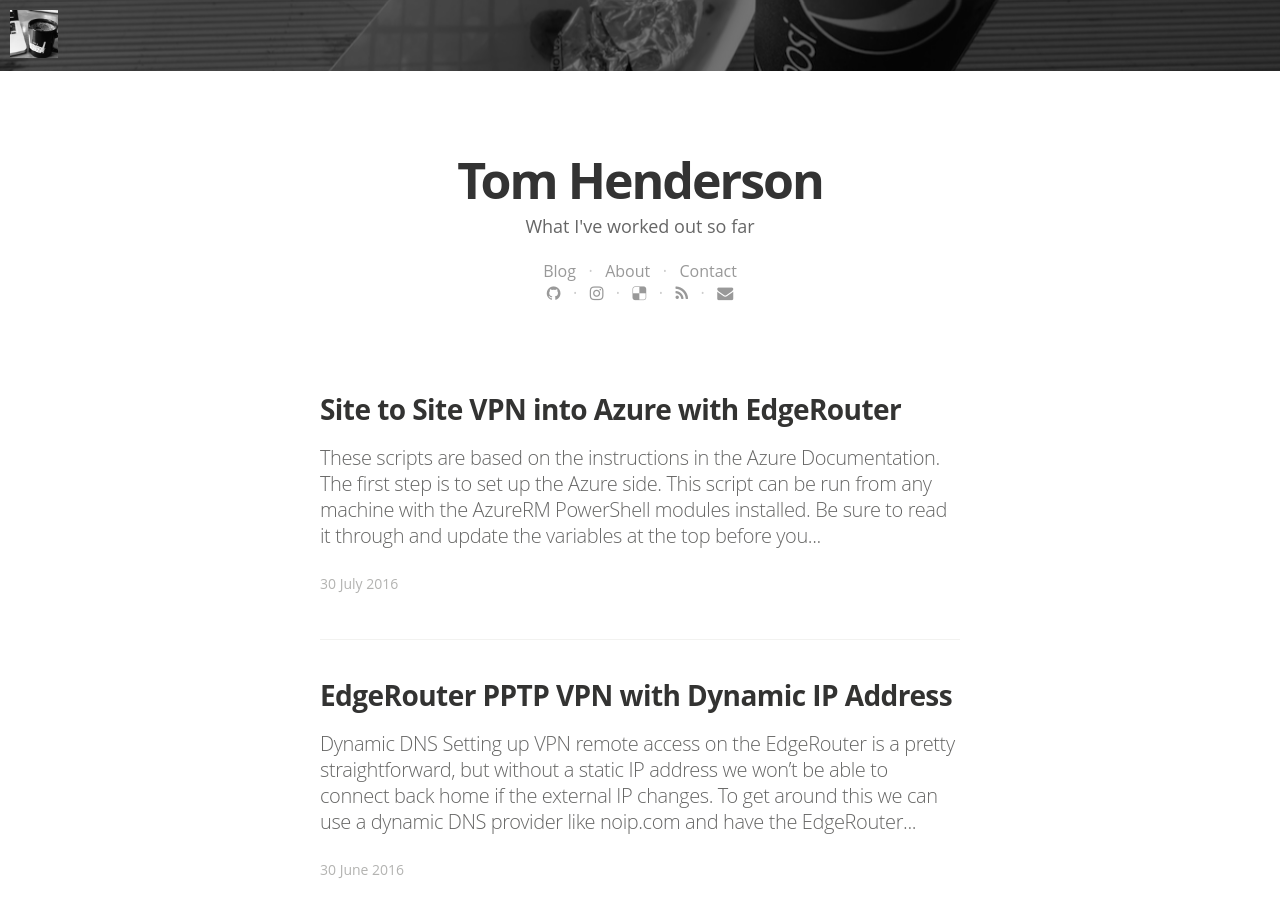
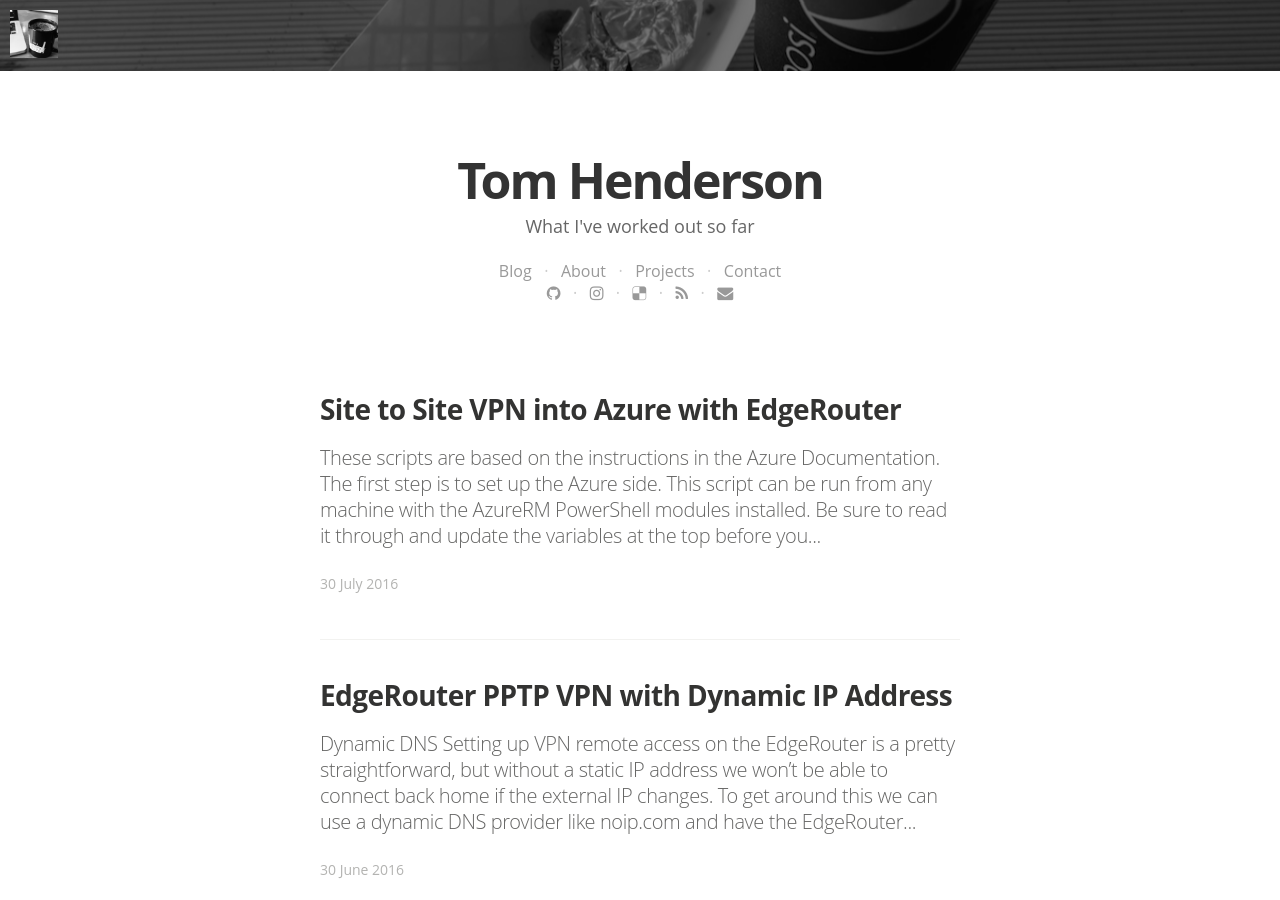
Before and after one commit to tom-henderson/tom-henderson.github.io, a Jekyll site: the page built from index.html, in a window 1280 px wide and 900 px high, scrolled down 379 px. Built offline with Jekyll 4.4.1, drawn with Linux system fonts in a browser that asks for light colours; nearby versions of some CDN libraries; some web fonts are replaced; the list of posts is cut into pages by our own code.

Commit message:
Add Projects to nav bar.

```diff
--- a/_includes/nav_bar.html
+++ b/_includes/nav_bar.html
@@ -2,9 +2,9 @@
   <a href="/">Blog</a>
   &nbsp;&nbsp;·&nbsp;&nbsp;
   <a href="/about/">About</a>
-  <!-- &nbsp;&nbsp;·&nbsp;&nbsp;
+  &nbsp;&nbsp;·&nbsp;&nbsp;
   <a href="/projects/">Projects</a>
-  &nbsp;&nbsp;·&nbsp;&nbsp;
+    <!-- &nbsp;&nbsp;·&nbsp;&nbsp;
   <a href="/resume/">Resume</a>-->
   &nbsp;&nbsp;·&nbsp;&nbsp;
   <a href="/contact/">Contact</a>
```
